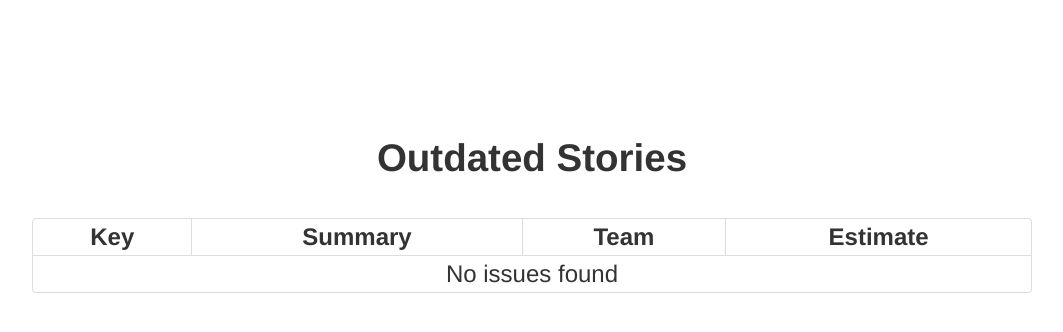
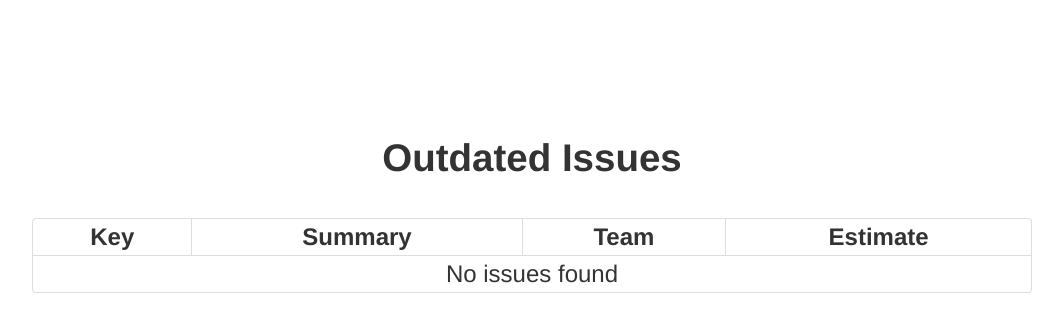
Before and after one commit to OleksiiZhmyrov/dpq, a Django app: template src/dpq/templates/ci/outdated_issues.html in a window 1280 px wide. Shown: the top 332 px of the page, without its empty margins (108-1171 px from the left). Run offline with Django 3.2, Linux system fonts and the light colour scheme; the template is opened without the code that fills it, so the values that code supplies are empty; some libraries are stand-ins or nearby versions.

Commit message:
Change page title

```diff
--- a/src/dpq/templates/ci/outdated_issues.html
+++ b/src/dpq/templates/ci/outdated_issues.html
@@ -3,7 +3,7 @@
 {% block content %}
 
 <div class="container" style="margin-top: 10%; width: 1000px;">
-    <h1 class="ci-header-title">Outdated Stories</h1>
+    <h1 class="ci-header-title">Outdated Issues</h1>
     <table class="table table-bordered table-ci">
         <thead>
             <tr>
```
